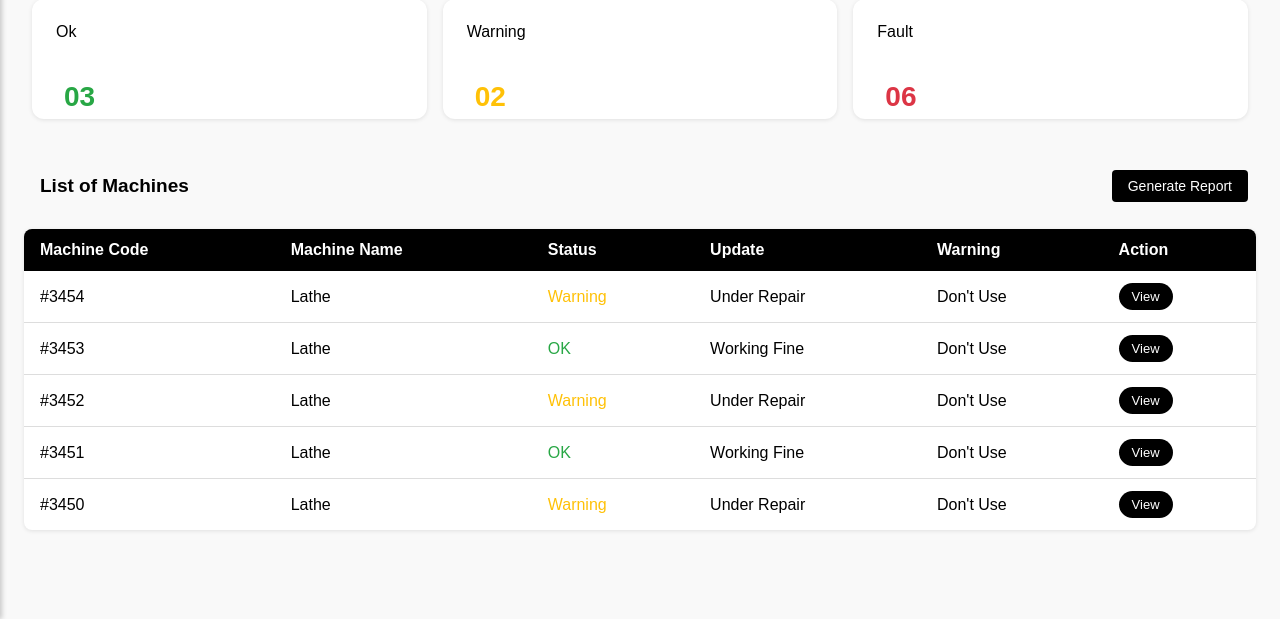
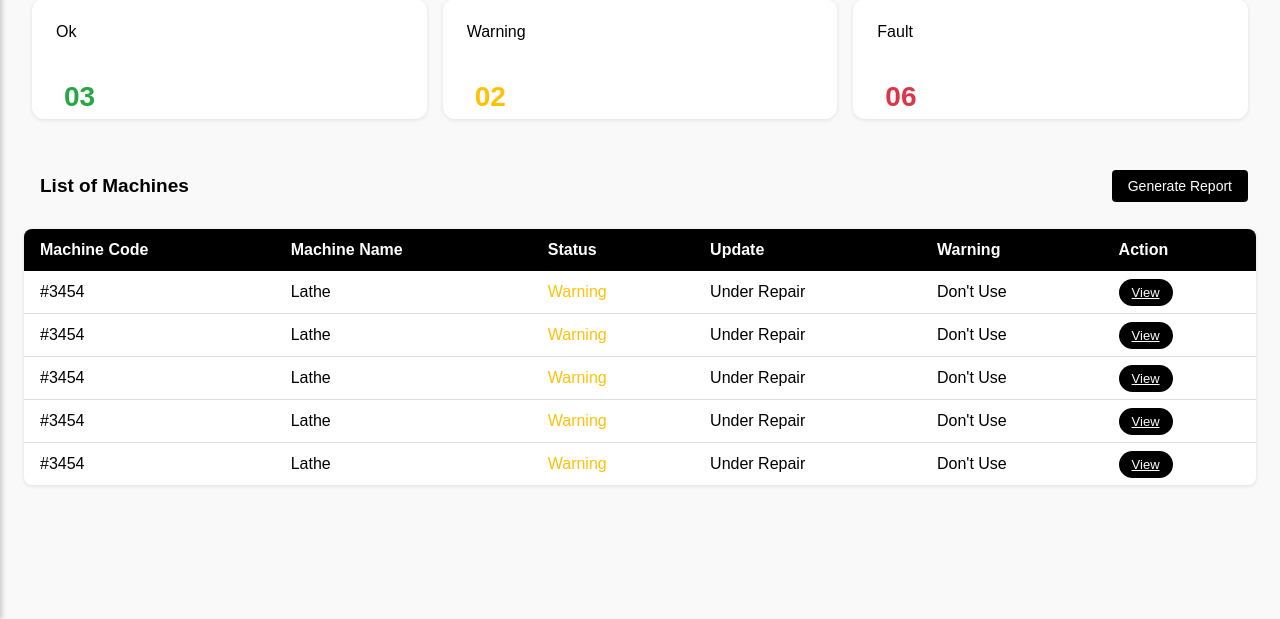
Before and after one commit to Tiarban/WebAppDevN, a Django app: page /manager/ in a window 1280 px wide. Shown: the part 181-800 px from the top of the page. Run offline with Django 5.2, Linux system fonts and the light colour scheme.

Commit message:
fixed some broken links

```diff
--- a/core/templates/core/assign-tech.html
+++ b/core/templates/core/assign-tech.html
@@ -7,6 +7,8 @@
 {% endblock %}
 
 {% block content %}
+{% include 'core/navbar.html' %}
+
 <h2>Assign to Technician</h2>
 <form id="assignForm">
     <div class="form-group">
--- a/core/templates/core/base.html
+++ b/core/templates/core/base.html
@@ -11,10 +11,9 @@
     {% block extra_css %}{% endblock %}
 </head>
 <body>
-    {% include 'core/navbar.html' %}
 
     <div class="container">
-        {% block content %}{% endblock %}
+        {% block content %}   {% endblock %}
     </div>
 
     {% block extra_scripts %}{% endblock %}
--- a/core/templates/core/homepage.html
+++ b/core/templates/core/homepage.html
@@ -31,15 +31,15 @@
     <h2>Product Categories</h2>
     <div class="categorygrid">
       <div class="categorycard">
-        <img src="{% static 'images/c1.png' %}" alt="Cutlery"/>
+        <img src="{% static 'images/c1.webp' %}" alt="Cutlery"/>
         <div class="overlay">Cutlery</div>
       </div>
       <div class="categorycard">
-        <img src="{% static 'images/c2.png' %}" alt="Cookware"/>
+        <img src="{% static 'images/c2.jpg' %}" alt="Cookware"/>
         <div class="overlay">Cookware</div>
       </div>
       <div class="categorycard">
-        <img src="{% static 'images/c3.png' %}" alt="Storage"/>
+        <img src="{% static 'images/c3.webp' %}" alt="Storage"/>
         <div class="overlay">Storage</div>
       </div>
     </div>
--- a/core/templates/core/manager.html
+++ b/core/templates/core/manager.html
@@ -4,6 +4,8 @@
 {% block title %}Dashboard{% endblock %}
 {% block extra_css %}<link rel="stylesheet" href="{% static 'css/manager.css' %}">{% endblock %}
 {% block content %}
+{% include 'core/navbar.html' %}
+
 
 <h1>Hey Manager!</h1>
 <div class="Statustile">
@@ -20,11 +22,51 @@
         <tr><th>Machine Code</th><th>Machine Name</th><th>Status</th><th>Update</th><th>Warning</th><th>Action</th></tr>
     </thead>
     <tbody>
-        <tr><td>#3454</td><td>Lathe</td><td class="warning">Warning</td><td>Under Repair</td><td>Don't Use</td><td><button class="viewbutton">View</button></td></tr>
-        <tr><td>#3453</td><td>Lathe</td><td class="ok">OK</td><td>Working Fine</td><td>Don't Use</td><td><button class="viewbutton">View</button></td></tr>
-        <tr><td>#3452</td><td>Lathe</td><td class="warning">Warning</td><td>Under Repair</td><td>Don't Use</td><td><button class="viewbutton">View</button></td></tr>
-        <tr><td>#3451</td><td>Lathe</td><td class="ok">OK</td><td>Working Fine</td><td>Don't Use</td><td><button class="viewbutton">View</button></td></tr>
-        <tr><td>#3450</td><td>Lathe</td><td class="warning">Warning</td><td>Under Repair</td><td>Don't Use</td><td><button class="viewbutton">View</button></td></tr>
+        <tr>
+            <td>#3454</td>
+            <td>Lathe</td>
+            <td class="warning">Warning</td>
+            <td>Under Repair</td>
+            <td>Don't Use</td>
+            <td><a href="{% url 'machine-detail' machine_id=3454 %}" class="viewbutton">View</a></td>
+        </tr>
+
+        <tr>
+            <td>#3454</td>
+            <td>Lathe</td>
+            <td class="warning">Warning</td>
+            <td>Under Repair</td>
+            <td>Don't Use</td>
+            <td><a href="{% url 'machine-detail' machine_id=3454 %}" class="viewbutton">View</a></td>
+        </tr>
+
+        <tr>
+            <td>#3454</td>
+            <td>Lathe</td>
+            <td class="warning">Warning</td>
+            <td>Under Repair</td>
+            <td>Don't Use</td>
+            <td><a href="{% url 'machine-detail' machine_id=3454 %}" class="viewbutton">View</a></td>
+        </tr>
+
+        <tr>
+            <td>#3454</td>
+            <td>Lathe</td>
+            <td class="warning">Warning</td>
+            <td>Under Repair</td>
+            <td>Don't Use</td>
+            <td><a href="{% url 'machine-detail' machine_id=3454 %}" class="viewbutton">View</a></td>
+        </tr>
+
+        <tr>
+            <td>#3454</td>
+            <td>Lathe</td>
+            <td class="warning">Warning</td>
+            <td>Under Repair</td>
+            <td>Don't Use</td>
+            <td><a href="{% url 'machine-detail' machine_id=3454 %}" class="viewbutton">View</a></td>
+        </tr>
+
     </tbody>
 </table>
 {% endblock %}
--- a/core/templates/core/raise-ticket.html
+++ b/core/templates/core/raise-ticket.html
@@ -4,6 +4,8 @@
 {% block title %}Raise a Fault Ticket{% endblock %}
 {% block extra_css %}<link rel="stylesheet" href="{% static 'css/raise-ticket.css' %}">{% endblock %}
 {% block content %}
+{% include 'core/navbar.html' %}
+
 <h2>Raise a Fault Ticket</h2>
 <form id="faultForm">
     <div class="form-group">
--- a/core/urls.py
+++ b/core/urls.py
@@ -2,11 +2,13 @@ from django.urls import path
 from . import views
 
 urlpatterns = [
-    path('', views.index, name='home'),
-    path('homepage/', views.homepage, name='homepage'),
+    #path('', views.index, name='home'),
+    path('', views.homepage, name='homepage'),
     path('manager/', views.manager, name='manager'),
-     path('machinedetails/', views.machinedetails, name='machinedetails'),
+    path('machinedetails/', views.machinedetails, name='machinedetails'),
     path('assgin-tech/', views.assign_tech, name='assgin-tech'),
     path('raise-ticket/', views.raise_ticket, name='raise-ticket'),
+    path('machines/<int:machine_id>/', views.machine_detail, name='machine-detail'),
+
 
 ]
--- a/core/views.py
+++ b/core/views.py
@@ -6,3 +6,4 @@ def manager(request): return render(request, 'core/manager.html')
 def machinedetails(request): return render(request, 'core/machinedetails.html')
 def assign_tech(request): return render(request, 'core/assign-tech.html')
 def raise_ticket(request): return render(request, 'core/raise-ticket.html')
+def machine_detail(request, machine_id): return render(request, 'core/machinedetails.html', {'id': machine_id})
```
Also changed, not shown: core/static/CSS/machinedetails.css (+9 -3 lines), core/templates/core/machinedetails.html (+5 -3 lines).
